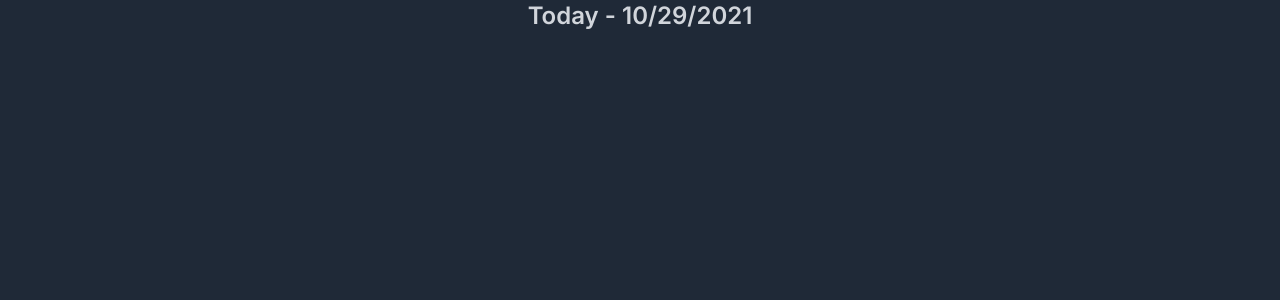
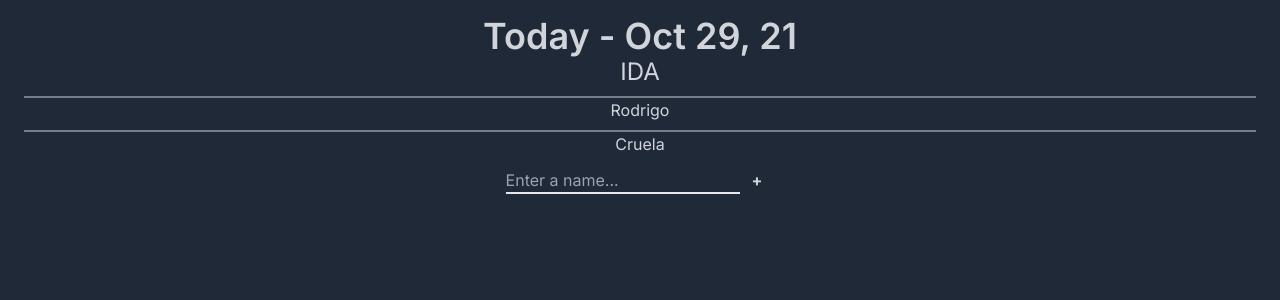
Before and after one commit to guaiamum/u-bilu, a Next.js app: page / in a window 1280 px wide. Shown: the top 300 px of the page. Built offline with nearby package versions, Linux system fonts and the light colour scheme.

Commit message:
Two people list rendered, need state

```diff
--- /dev/null
+++ b/components/People/PeopleList.jsx
@@ -0,0 +1,53 @@
+import Person from "./Person";
+import { v4 as uuid } from "uuid";
+import { useRef } from "react";
+
+export const peopleArray = [
+  { id: "0ab", name: "Rodrigo" },
+  { id: "1cd", name: "Cruela" },
+];
+
+const addPerson = ({ name }) => {
+  peopleArray.push({
+    id: uuid(),
+    name,
+  });
+};
+
+export const WithAddButton = (props) => {
+  const inputRef = useRef();
+  return (
+    <PeopleList {...props}>
+      <input
+        type="text"
+        placeholder="Enter a name..."
+        name="new-person"
+        className="bg-transparent border-b-2"
+        ref={inputRef}
+        />
+      <button
+        className="p-3 font-bold"
+        onClick={() => {
+          addPerson({ name: inputRef.current.value });
+        }}
+      >
+        +
+      </button>
+    </PeopleList>
+  );
+};
+
+const PeopleList = ({ people = peopleArray, blockListIds = [], children }) => {
+  return (
+    <section class="border-t-2 border-opacity-70 border-gray-400 m-2">
+      {people
+        .filter(({ id }) => !blockListIds.includes(id))
+        .map((person) => {
+          return <Person {...person} />;
+        })}
+      {children}
+    </section>
+  );
+};
+
+export default PeopleList;
--- /dev/null
+++ b/components/People/Person.jsx
@@ -0,0 +1,5 @@
+const Person = ({ id, name }) => {
+  return <article key={id}>{name}</article>;
+};
+
+export default Person;
--- a/package.json
+++ b/package.json
@@ -9,7 +9,8 @@
     "next": "12.0.1",
     "next-pwa": "^3.1.0",
     "react": "^17.0.2",
-    "react-dom": "^17.0.2"
+    "react-dom": "^17.0.2",
+    "uuid": "^8.3.2"
   },
   "devDependencies": {
     "autoprefixer": "^10.4.0",
--- a/pages/index.js
+++ b/pages/index.js
@@ -1,10 +1,37 @@
-import styles from "../styles/Home.module.css";
+import PeopleList, {
+  WithAddButton,
+  peopleArray,
+} from "../components/People/PeopleList";
 
-export default function Home({ date = Date.now() }) {
-  const humanDate = Intl.DateTimeFormat("en-US").format(date);
+const intlArgs = [
+  [],
+  {
+    day: "numeric",
+    month: "short",
+    year: "2-digit",
+  },
+];
+
+const tripNoCopies = ["IDA", "VOLTA"];
+
+export default function Home({
+  date = Date.now(),
+  tripNo = 0,
+  peopleIds = ["0ab"],
+}) {
+  const humanDate = Intl.DateTimeFormat(...intlArgs).format(date);
+  const peopleInTripInfo = peopleIds.map((personId) =>
+    peopleArray.find(({ id }) => id === personId)
+  );
+
   return (
-    <main className="h-screen bg-gray-800 grid justify-center">
-      <h1 className="text-2xl font-semibold text-gray-300">Today - {humanDate}</h1>
+    <main className="h-screen bg-gray-800 text-gray-300 text-center p-4">
+      <h1 className="text-4xl font-semibold">Today - {humanDate}</h1>
+      <h2 className="text-2xl">{tripNoCopies[tripNo]}</h2>
+
+      <PeopleList people={peopleInTripInfo} />
+
+      <WithAddButton blockListIds={peopleIds} />
     </main>
   );
 }
--- a/styles/Home.module.css
+++ /dev/null
@@ -1,123 +0,0 @@
-.container {
-  min-height: 100vh;
-  padding: 0 0.5rem;
-  display: flex;
-  flex-direction: column;
-  justify-content: center;
-  align-items: center;
-}
-
-.main {
-  padding: 5rem 0;
-  flex: 1;
-  display: flex;
-  flex-direction: column;
-  justify-content: center;
-  align-items: center;
-}
-
-.footer {
-  width: 100%;
-  height: 100px;
-  border-top: 1px solid #eaeaea;
-  display: flex;
-  justify-content: center;
-  align-items: center;
-}
-
-.footer img {
-  margin-left: 0.5rem;
-}
-
-.footer a {
-  display: flex;
-  justify-content: center;
-  align-items: center;
-}
-
-.title a {
-  color: #0070f3;
-  text-decoration: none;
-}
-
-.title a:hover,
-.title a:focus,
-.title a:active {
-  text-decoration: underline;
-}
-
-.title {
-  margin: 0;
-  line-height: 1.15;
-  font-size: 4rem;
-}
-
-.title,
-.description {
-  text-align: center;
-}
-
-.description {
-  line-height: 1.5;
-  font-size: 1.5rem;
-}
-
-.code {
-  background: #fafafa;
-  border-radius: 5px;
-  padding: 0.75rem;
-  font-size: 1.1rem;
-  font-family: Menlo, Monaco, Lucida Console, Liberation Mono, DejaVu Sans Mono,
-    Bitstream Vera Sans Mono, Courier New, monospace;
-}
-
-.grid {
-  display: flex;
-  align-items: center;
-  justify-content: center;
-  flex-wrap: wrap;
-
-  max-width: 800px;
-  margin-top: 3rem;
-}
-
-.card {
-  margin: 1rem;
-  flex-basis: 45%;
-  padding: 1.5rem;
-  text-align: left;
-  color: inherit;
-  text-decoration: none;
-  border: 1px solid #eaeaea;
-  border-radius: 10px;
-  transition: color 0.15s ease, border-color 0.15s ease;
-}
-
-.card:hover,
-.card:focus,
-.card:active {
-  color: #0070f3;
-  border-color: #0070f3;
-}
-
-.card h3 {
-  margin: 0 0 1rem 0;
-  font-size: 1.5rem;
-}
-
-.card p {
-  margin: 0;
-  font-size: 1.25rem;
-  line-height: 1.5;
-}
-
-.logo {
-  height: 1em;
-}
-
-@media (max-width: 600px) {
-  .grid {
-    width: 100%;
-    flex-direction: column;
-  }
-}
```
Also changed, not shown: 2 other files (tests, documents, lock files or other folders).
